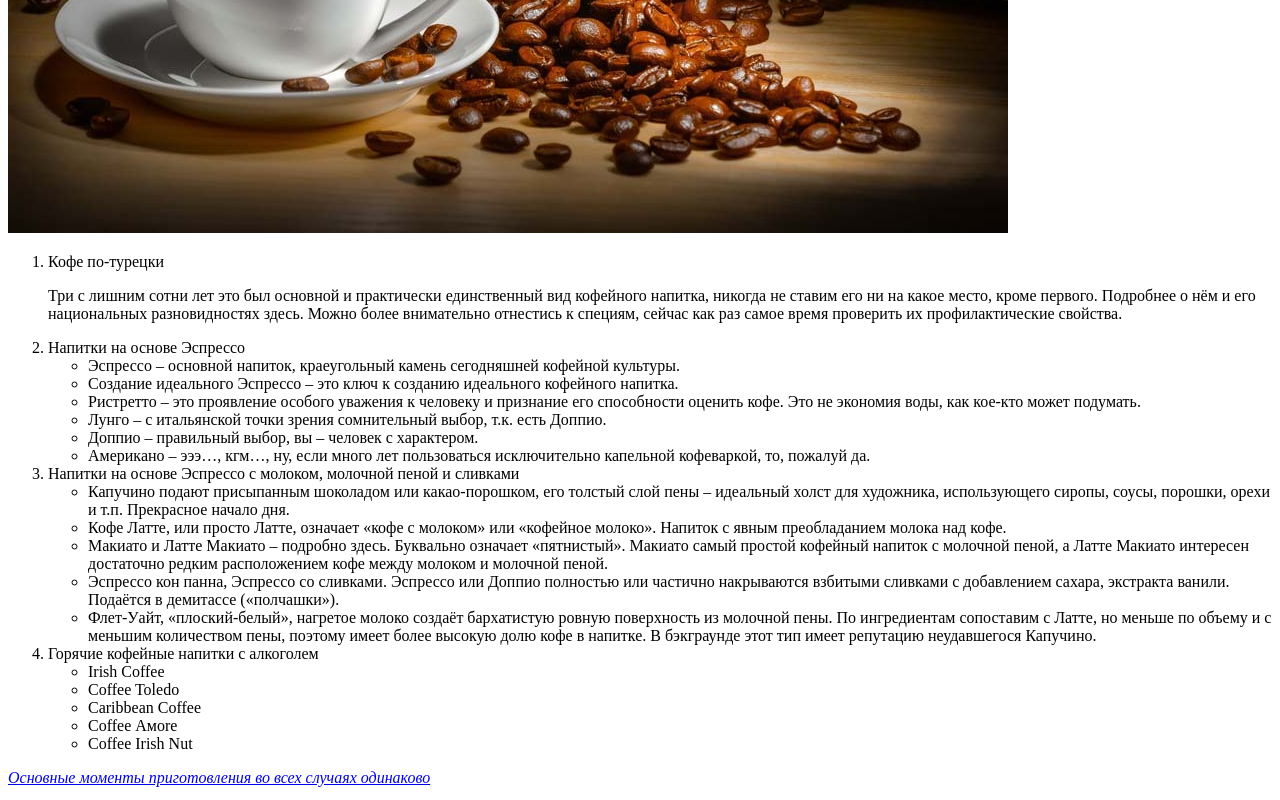
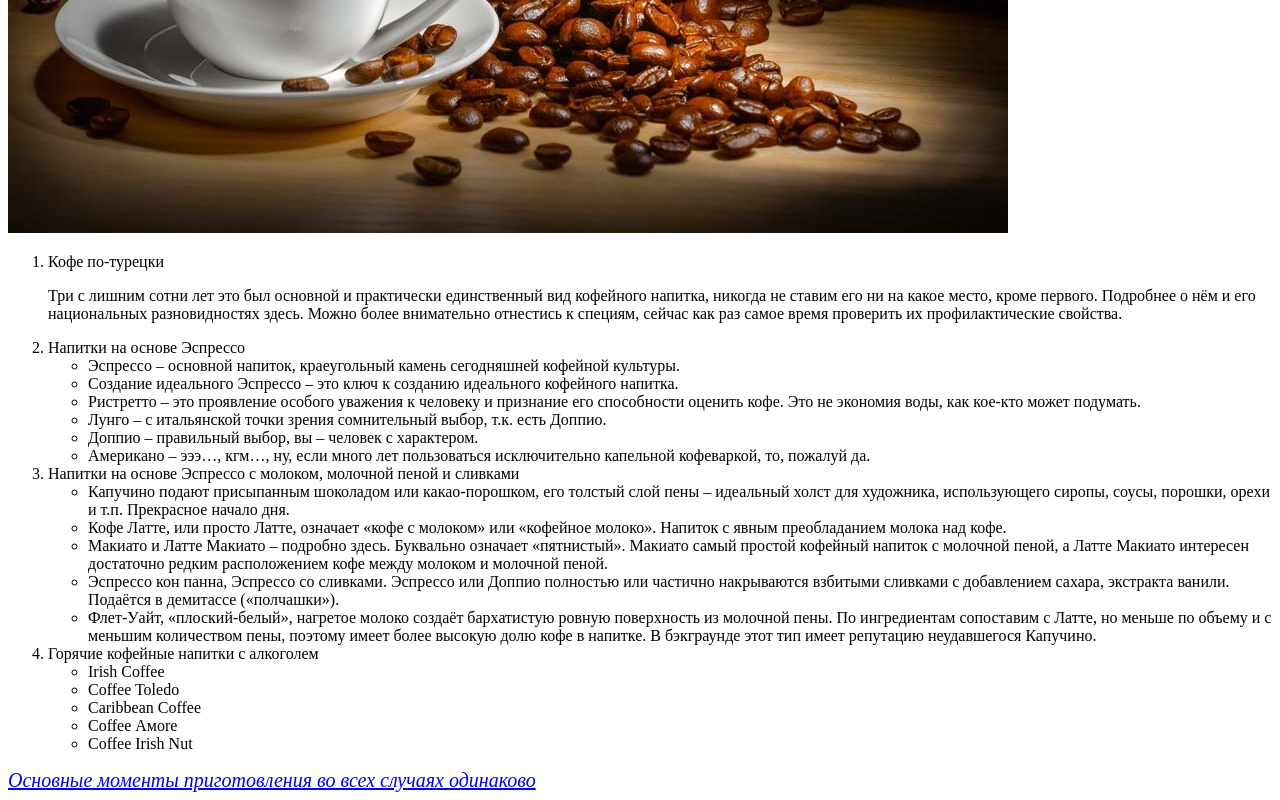
Before and after one commit to mazurir1984/HomeWorkFirst, a plain HTML site: page index.html in a window 1280 px wide. Shown: the part 664-1464 px from the top of the page. Drawn offline with Linux system fonts and the light colour scheme.

```diff
--- a/index.html
+++ b/index.html
@@ -5,6 +5,11 @@
     <meta http-equiv="X-UA-Compatible" content="IE=edge">
     <meta name="viewport" content="width=device-width, initial-scale=1.0">
     <title>First home work</title>
+    <style>
+        a {
+            font-size: 20px;
+        }
+    </style>
 </head>
 <body>
     <h1>Виды кофе и кофейных напитков</h1>
```
Also changed, not shown: index1.html (+5 -0 lines).
